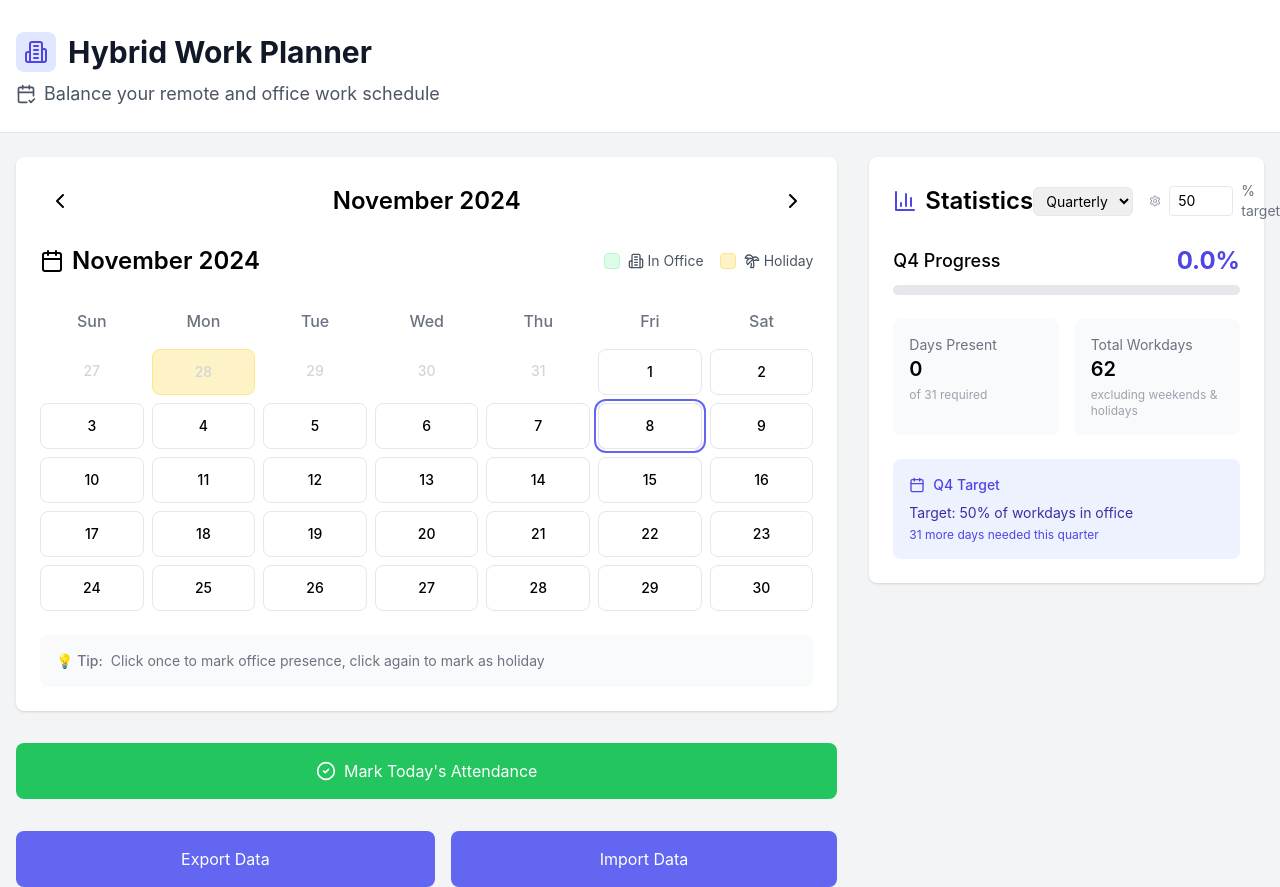
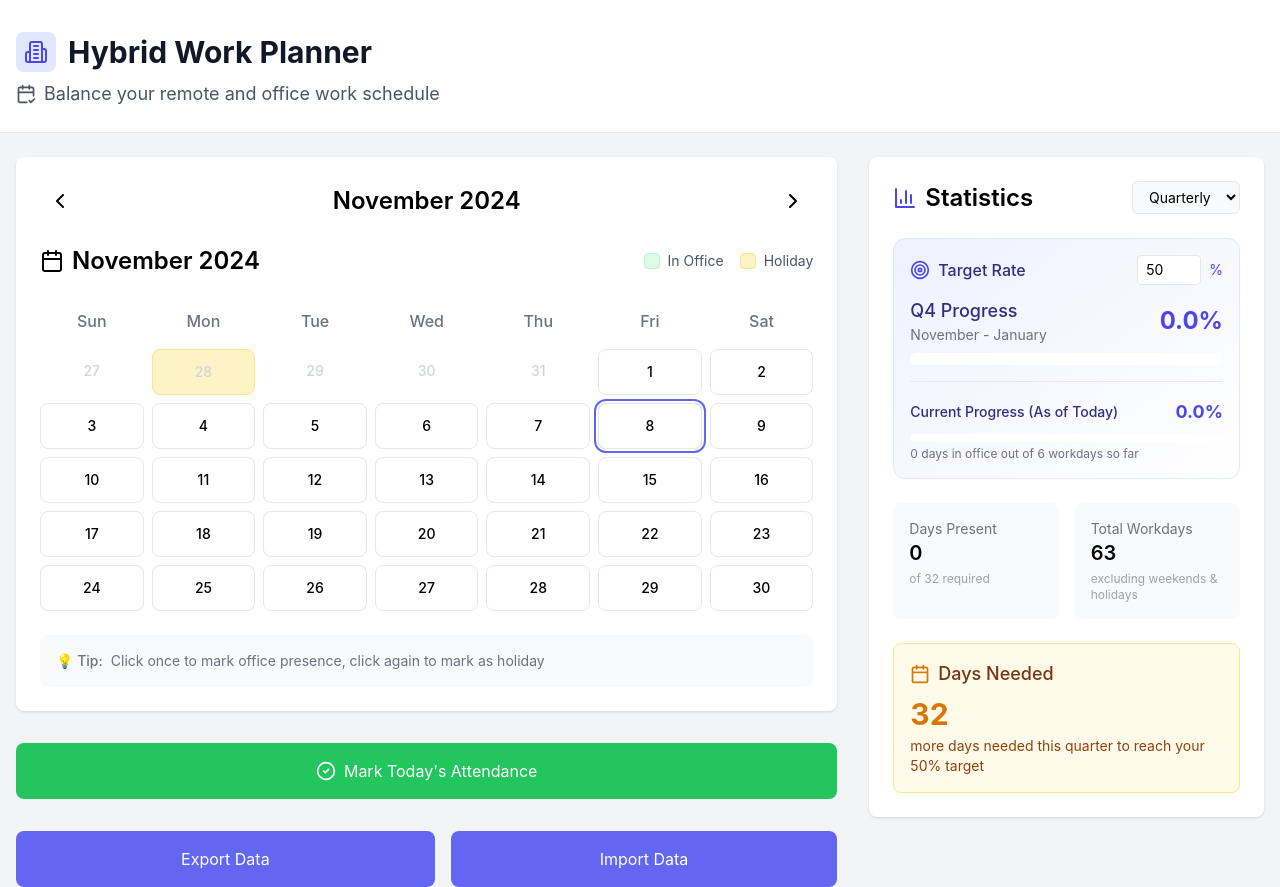
Before and after one commit to zeecares/Easy_Hybrid, a React (Vite) app: page / in a window 1280 px wide. Built offline with nearby package versions, Linux system fonts and the light colour scheme.

Commit message:
add feature for progress as of today

```diff
--- a/src/components/Calendar.tsx
+++ b/src/components/Calendar.tsx
@@ -1,6 +1,6 @@
 import React from 'react';
 import { format, startOfMonth, endOfMonth, eachDayOfInterval, isSameDay, getDay, addDays } from 'date-fns';
-import { Calendar as CalendarIcon, Building2, Palmtree } from 'lucide-react';
+import { Calendar as CalendarIcon } from 'lucide-react';
 import type { AttendanceRecord, Holiday } from '../types/attendance';
 
 interface CalendarProps {
@@ -52,17 +52,11 @@ export function Calendar({ currentDate, attendance, holidays, onDateClick, onHol
         <div className="flex items-center gap-4 text-sm">
           <div className="flex items-center gap-2">
             <div className="w-4 h-4 rounded bg-green-100 border border-green-200"></div>
-            <div className="flex items-center gap-1 text-gray-600">
-              <Building2 className="w-4 h-4" />
-              <span>In Office</span>
-            </div>
+            <span className="text-gray-600">In Office</span>
           </div>
           <div className="flex items-center gap-2">
             <div className="w-4 h-4 rounded bg-amber-100 border border-amber-200"></div>
-            <div className="flex items-center gap-1 text-gray-600">
-              <Palmtree className="w-4 h-4" />
-              <span>Holiday</span>
-            </div>
+            <span className="text-gray-600">Holiday</span>
           </div>
         </div>
       </div>
--- a/src/components/QuarterlyStats.tsx
+++ b/src/components/QuarterlyStats.tsx
@@ -1,6 +1,6 @@
 import React from 'react';
-import { format, isWithinInterval, startOfQuarter, endOfQuarter, startOfMonth, endOfMonth, startOfYear, endOfYear, isWeekend, eachDayOfInterval, isSameDay } from 'date-fns';
-import { BarChart3, Calendar as CalendarIcon, Settings } from 'lucide-react';
+import { format, isWithinInterval, startOfMonth, endOfMonth, startOfYear, endOfYear, eachDayOfInterval, isSameDay, isAfter, isBefore } from 'date-fns';
+import { BarChart3, Calendar as CalendarIcon, Target } from 'lucide-react';
 import type { AttendanceRecord, Holiday, QuarterInfo, Period } from '../types/attendance';
 
 interface QuarterlyStatsProps {
@@ -13,6 +13,36 @@ interface QuarterlyStatsProps {
   onTargetChange: (rate: number) => void;
   onPeriodChange: (period: Period) => void;
 }
+
+const getQuarterDates = (date: Date) => {
+  const month = date.getMonth() + 1;
+  const year = date.getFullYear();
+
+  // Q4 spans across years (Nov-Jan)
+  if (month === 11 || month === 12) {
+    return {
+      start: new Date(year, 10, 1), // November
+      end: new Date(year + 1, 0, 31) // January next year
+    };
+  } else if (month === 1) {
+    return {
+      start: new Date(year - 1, 10, 1), // November previous year
+      end: new Date(year, 0, 31) // January current year
+    };
+  }
+
+  // For other quarters
+  const quarterIndex = Math.floor((month - 2) / 3);
+  if (quarterIndex >= 0 && quarterIndex < 3) {
+    const startMonth = quarterIndex * 3 + 1;
+    return {
+      start: new Date(year, startMonth, 1),
+      end: new Date(year, startMonth + 2, 31)
+    };
+  }
+
+  return null;
+};
 
 export function QuarterlyStats({
   attendance,
@@ -38,9 +68,16 @@ export function QuarterlyStats({
         end = endOfYear(currentDate);
         break;
       case 'quarterly':
-      default:
-        start = startOfQuarter(currentDate);
-        end = endOfQuarter(currentDate);
+      default: {
+        const quarterDates = getQuarterDates(currentDate);
+        if (!quarterDates) {
+          start = startOfMonth(currentDate);
+          end = endOfMonth(currentDate);
+        } else {
+          start = quarterDates.start;
+          end = quarterDates.end;
+        }
+      }
     }
 
     const allDays = eachDayOfInterval({ start, end });
@@ -49,7 +86,7 @@ export function QuarterlyStats({
       const isHoliday = holidays.some(h => isSameDay(new Date(h.date), date));
       const isSat = format(date, 'E') === 'Sat';
       const isSun = format(date, 'E') === 'Sun';
-      return !isSameDay(date, new Date()) && !isHoliday && !isSat && !isSun;
+      return !isHoliday && !isSat && !isSun;
     }).length;
 
     const presentDays = attendance.filter(record => {
@@ -63,15 +100,100 @@ export function QuarterlyStats({
     return {
       totalWorkdays,
       requiredDays,
-      presentDays,
-      rate: totalWorkdays ? (presentDays / requiredDays) * 100 : 0
+      presentDays
     };
   };
 
+  const calculateCurrentProgress = () => {
+    let start: Date;
+    let end: Date;
+    const today = new Date();
+
+    switch (selectedPeriod) {
+      case 'monthly':
+        start = startOfMonth(currentDate);
+        end = endOfMonth(currentDate);
+        break;
+      case 'yearly':
+        start = startOfYear(currentDate);
+        end = endOfYear(currentDate);
+        break;
+      case 'quarterly':
+      default: {
+        const quarterDates = getQuarterDates(currentDate);
+        if (!quarterDates) {
+          start = startOfMonth(currentDate);
+          end = endOfMonth(currentDate);
+        } else {
+          start = quarterDates.start;
+          end = quarterDates.end;
+        }
+      }
+    }
+
+    const daysUntilToday = eachDayOfInterval({
+      start,
+      end: isBefore(today, end) ? today : end
+    });
+
+    const workdaysUntilToday = daysUntilToday.filter(date => {
+      const isHoliday = holidays.some(h => isSameDay(new Date(h.date), date));
+      const isSat = format(date, 'E') === 'Sat';
+      const isSun = format(date, 'E') === 'Sun';
+      return !isHoliday && !isSat && !isSun;
+    }).length;
+
+    const presentDays = attendance.filter(record => {
+      const date = new Date(record.date);
+      return record.present &&
+             isWithinInterval(date, { start, end }) &&
+             !isAfter(date, today);
+    }).length;
+
+    return {
+      workdaysUntilToday,
+      presentDays,
+      rate: workdaysUntilToday ? (presentDays / workdaysUntilToday) * 100 : 0
+    };
+  };
+
+  const isCurrentPeriod = () => {
+    const today = new Date();
+    switch (selectedPeriod) {
+      case 'monthly':
+        return today.getMonth() === currentDate.getMonth() &&
+               today.getFullYear() === currentDate.getFullYear();
+      case 'yearly':
+        return today.getFullYear() === currentDate.getFullYear();
+      case 'quarterly': {
+        const quarterDates = getQuarterDates(currentDate);
+        if (!quarterDates) return false;
+        return isWithinInterval(today, { start: quarterDates.start, end: quarterDates.end });
+      }
+      default:
+        return false;
+    }
+  };
+
+  const getPeriodText = () => {
+    switch (selectedPeriod) {
+      case 'monthly':
+        return 'month';
+      case 'yearly':
+        return 'year';
+      default:
+        return 'quarter';
+    }
+  };
+
   const stats = calculateStats(selectedPeriod);
+  const currentProgress = calculateCurrentProgress();
+  const showCurrentProgress = isCurrentPeriod();
+  const targetMet = stats.presentDays >= stats.requiredDays;
+  const currentQuarter = quarters.find(q => q.months.includes(currentDate.getMonth() + 1));
   const periodLabel = selectedPeriod === 'monthly' ? format(currentDate, 'MMMM') :
                      selectedPeriod === 'yearly' ? format(currentDate, 'yyyy') :
-                     quarters.find(q => q.months.includes(currentDate.getMonth() + 1))?.name || 'Q1';
+                     currentQuarter?.name || 'Q1';
 
   return (
     <div className="bg-white rounded-lg shadow p-6">
@@ -80,46 +202,74 @@ export function QuarterlyStats({
           <BarChart3 className="w-6 h-6 text-indigo-600" />
           <h2 className="text-2xl font-semibold">Statistics</h2>
         </div>
-        <div className="flex items-center gap-4">
         <select
           value={selectedPeriod}
           onChange={(e) => onPeriodChange(e.target.value as Period)}
-            className="text-sm border rounded-md px-2 py-1"
+          className="text-sm border rounded-md px-3 py-1.5 bg-gray-50"
         >
           <option value="monthly">Monthly</option>
           <option value="quarterly">Quarterly</option>
           <option value="yearly">Yearly</option>
         </select>
+      </div>
+
+      <div className="space-y-6">
+        <div className="bg-gradient-to-br from-indigo-50 to-white p-4 rounded-xl border border-indigo-100">
+          <div className="flex items-center justify-between mb-3">
             <div className="flex items-center gap-2">
-            <Settings className="w-4 h-4 text-gray-400" />
+              <Target className="w-5 h-5 text-indigo-600" />
+              <span className="font-medium text-indigo-900">Target Rate</span>
+            </div>
+            <div className="flex items-center gap-2">
               <input
                 type="number"
                 min="1"
                 max="100"
                 value={targetRate}
                 onChange={(e) => onTargetChange(Math.min(100, Math.max(1, Number(e.target.value))))}
-              className="w-16 px-2 py-1 text-sm border rounded"
+                className="w-16 px-2 py-1 text-sm border rounded bg-white"
               />
-            <span className="text-sm text-gray-500">% target</span>
+              <span className="text-sm text-indigo-600">%</span>
             </div>
           </div>
+          <div className="flex justify-between items-center mb-2">
+            <div>
+              <span className="text-lg font-medium text-indigo-900">{periodLabel} Progress</span>
+              {selectedPeriod === 'quarterly' && currentQuarter && (
+                <span className="text-sm text-gray-500 block">{currentQuarter.label}</span>
+              )}
             </div>
-
-      <div className="space-y-6">
-        <div>
-          <div className="flex justify-between items-center mb-2">
-            <span className="text-lg font-medium">{periodLabel} Progress</span>
             <span className="text-2xl font-bold text-indigo-600">
-              {stats.rate.toFixed(1)}%
+              {((stats.presentDays / stats.requiredDays) * 100).toFixed(1)}%
             </span>
           </div>
 
-          <div className="w-full bg-gray-200 rounded-full h-2.5">
+          <div className="w-full bg-white rounded-full h-3 mb-3">
             <div
-              className="bg-indigo-600 h-2.5 rounded-full transition-all duration-500"
-              style={{ width: `${Math.min(stats.rate, 100)}%` }}
+              className="bg-indigo-600 h-3 rounded-full transition-all duration-500"
+              style={{ width: `${Math.min((stats.presentDays / stats.requiredDays) * 100, 100)}%` }}
             />
           </div>
+
+          {showCurrentProgress && (
+            <div className="mt-4 pt-4 border-t border-indigo-100">
+              <div className="flex justify-between items-center mb-2">
+                <span className="text-sm font-medium text-indigo-900">Current Progress (As of Today)</span>
+                <span className="text-lg font-bold text-indigo-600">
+                  {currentProgress.rate.toFixed(1)}%
+                </span>
+              </div>
+              <div className="w-full bg-white rounded-full h-2">
+                <div
+                  className="bg-indigo-400 h-2 rounded-full transition-all duration-500"
+                  style={{ width: `${Math.min(currentProgress.rate, 100)}%` }}
+                />
+              </div>
+              <div className="mt-1 text-xs text-gray-500">
+                {currentProgress.presentDays} days in office out of {currentProgress.workdaysUntilToday} workdays so far
+              </div>
+            </div>
+          )}
         </div>
 
         <div className="grid grid-cols-2 gap-4">
@@ -135,18 +285,29 @@ export function QuarterlyStats({
           </div>
         </div>
 
-        <div className="bg-indigo-50 p-4 rounded-lg">
+        {targetMet ? (
+          <div className="bg-green-50 border border-green-200 p-4 rounded-lg">
             <div className="flex items-center gap-2 mb-2">
-            <CalendarIcon className="w-4 h-4 text-indigo-600" />
-            <span className="text-sm font-medium text-indigo-600">{periodLabel} Target</span>
+              <span className="text-lg font-medium text-green-900">🎉 Target Achieved!</span>
             </div>
-          <div className="text-sm text-indigo-800">
-            Target: {targetRate}% of workdays in office
-          </div>
-          <div className="text-xs text-indigo-600 mt-1">
-            {Math.max(0, stats.requiredDays - stats.presentDays)} more days needed this {selectedPeriod.slice(0, -2)}
+            <div className="text-sm text-green-800">
+              Congratulations! You've met your {targetRate}% target for this {getPeriodText()}.
             </div>
           </div>
+        ) : (
+          <div className="bg-amber-50 border border-amber-200 p-4 rounded-lg">
+            <div className="flex items-center gap-2 mb-2">
+              <CalendarIcon className="w-5 h-5 text-amber-600" />
+              <span className="text-lg font-medium text-amber-900">Days Needed</span>
+            </div>
+            <div className="text-3xl font-bold text-amber-600 mb-1">
+              {Math.max(0, stats.requiredDays - stats.presentDays)}
+            </div>
+            <div className="text-sm text-amber-800">
+              more days needed this {getPeriodText()} to reach your {targetRate}% target
+            </div>
+          </div>
+        )}
       </div>
     </div>
   );
--- a/src/types/attendance.ts
+++ b/src/types/attendance.ts
@@ -17,11 +17,12 @@ export type Period = 'monthly' | 'quarterly' | 'yearly';
 export interface QuarterInfo {
   name: Quarter;
   months: number[];
+  label: string;
 }
 
 export const QUARTERS: QuarterInfo[] = [
-  { name: 'Q1', months: [1, 2, 3] },
-  { name: 'Q2', months: [4, 5, 6] },
-  { name: 'Q3', months: [7, 8, 9] },
-  { name: 'Q4', months: [10, 11, 12] }
+  { name: 'Q1', months: [2, 3, 4], label: 'February - April' },
+  { name: 'Q2', months: [5, 6, 7], label: 'May - July' },
+  { name: 'Q3', months: [8, 9, 10], label: 'August - October' },
+  { name: 'Q4', months: [11, 12, 1], label: 'November - January' }
 ];
```
Also changed, not shown: 1 other file (tests, documents, lock files or other folders). Lines whose indentation alone changed are shown as unchanged.
